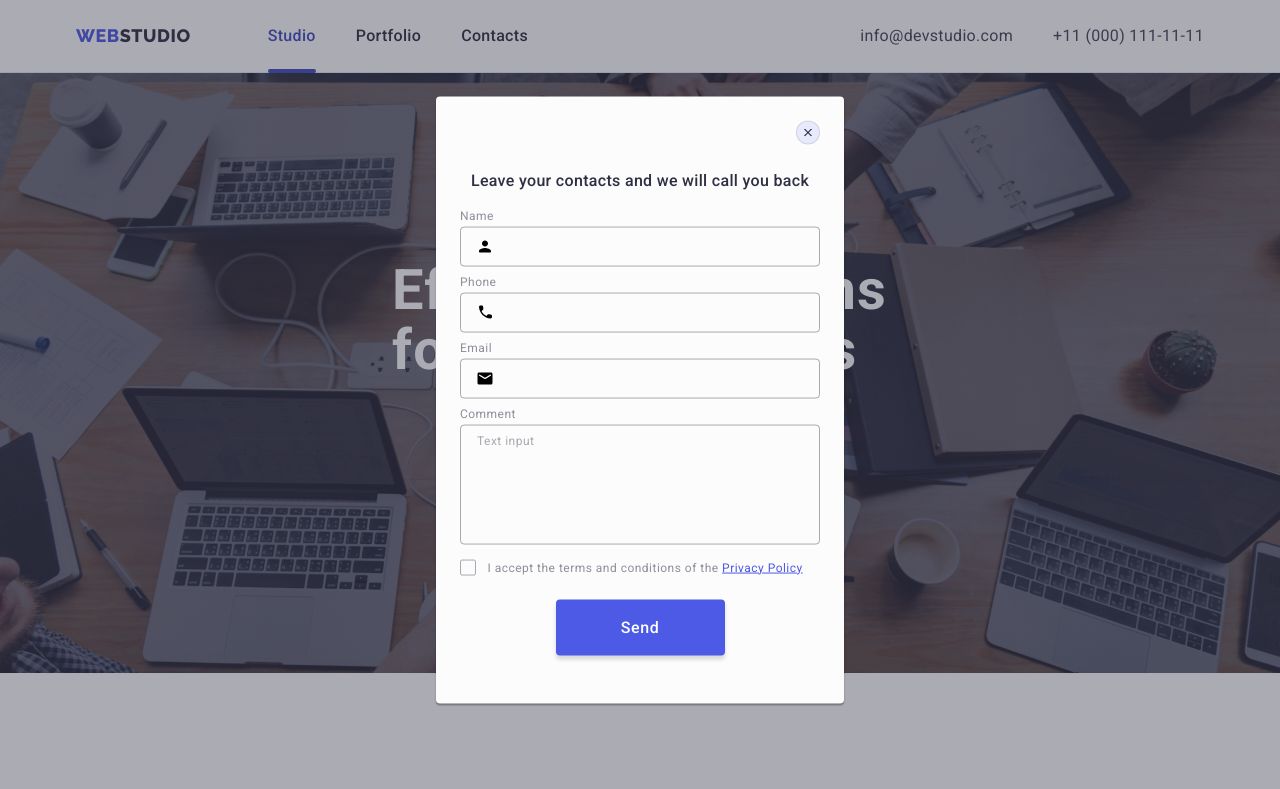
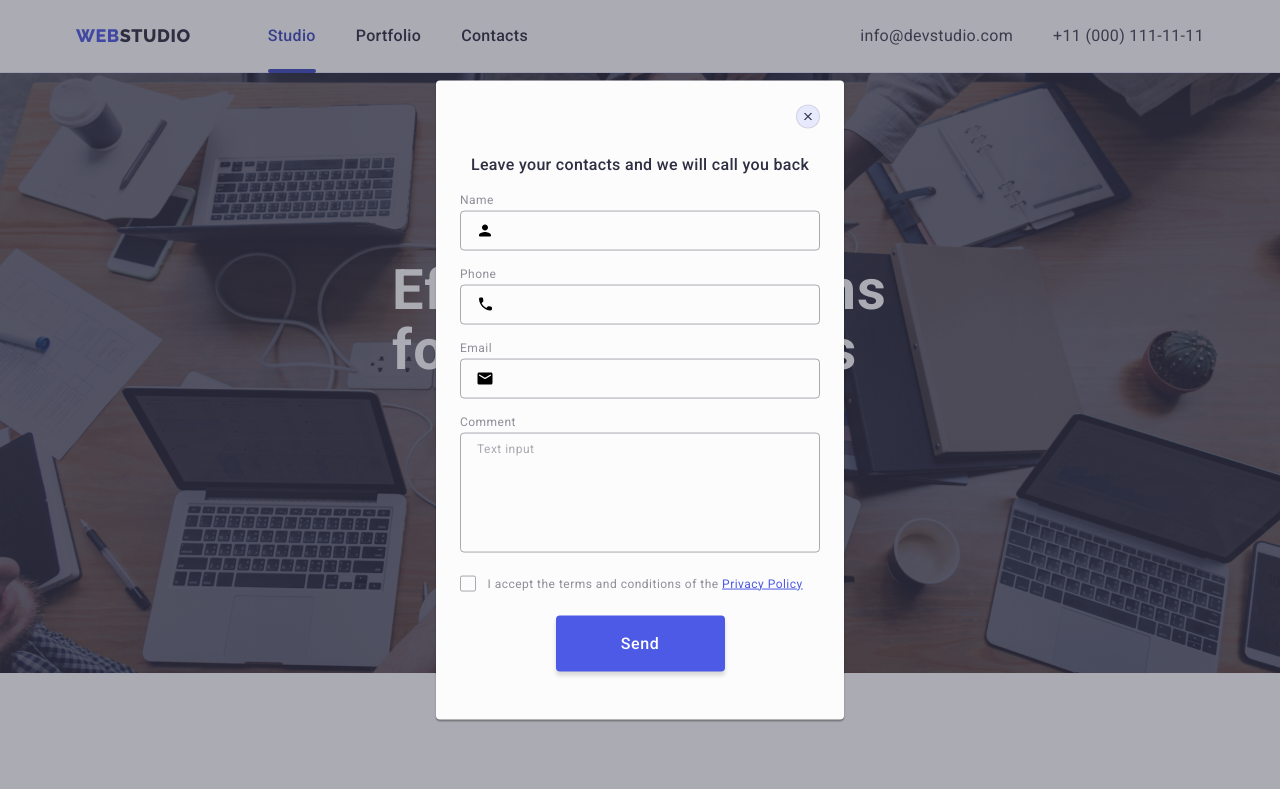
Before and after one commit to WiLexa/goit-markup-hw-05, a plain HTML site: page index.html in a window 1280 px wide. Shown: the top 789 px of the page. Drawn offline with nearby package versions, Linux system fonts and the light colour scheme.

Commit message:
godpleas

```diff
--- a/css/styles.css
+++ b/css/styles.css
@@ -697,9 +697,8 @@ img {
 
 .review-form-field-wrapper {
   position: relative;
+  width: 360px;
   margin-bottom: 16px;
-  width: 360px;
-  margin-bottom: 8px;
 }
 .review-form-comment {
   width: 360px;
```
